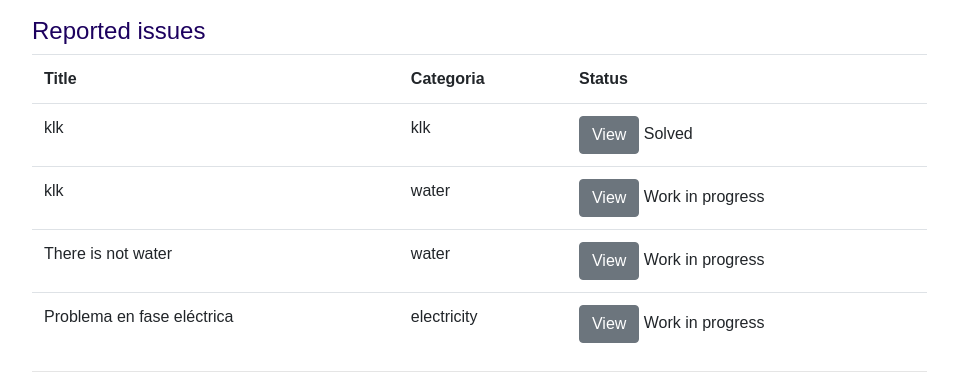
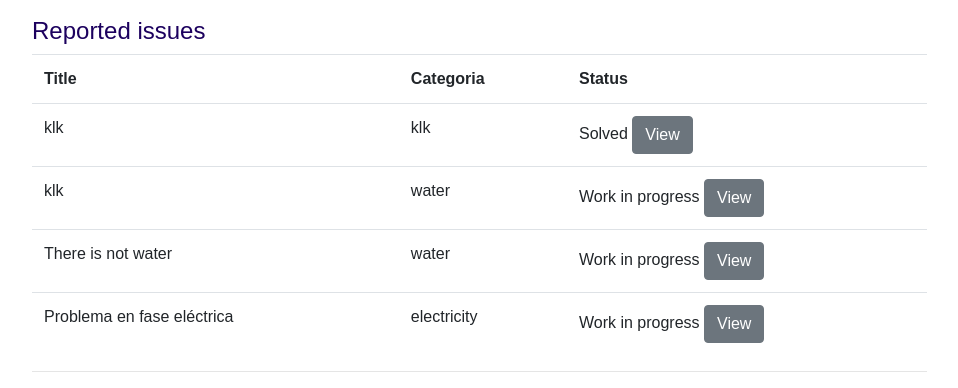
Before and after one commit to Jorgefeliz/Project5CS50, a Django app: template building/templates/building/home.html in a window 1280 px wide. Shown: the part 1115-1503 px from the top of the page, without its empty margins (163-1121 px from the left). Run offline with Django 3.2, Linux system fonts and the light colour scheme; the template is opened without the code that fills it: values that come from a table or form of the project are taken from there, others are empty; data comes from the database, SQL or seed files in the repository; both versions use the stored data as it was after the commit; some libraries are stand-ins or nearby versions.

Commit message:
fixes menores

```diff
--- a/building/static/building/building.js
+++ b/building/static/building/building.js
@@ -413,7 +413,7 @@ function issue_view(issue_id){
 
             <li> Reported: ${result["reported_date"]} </li>
             <li> Status: ${result["status"]} </li>
-            <input type="button" class="btn btn-secondary"  value="Close" onclick="close_form(  ${issue_id} )" />
+            <input type="button" class="btn btn-info"  value="Close" onclick="close_form(  ${issue_id} )" />
         </ul>
         `;
 
--- a/building/templates/building/home.html
+++ b/building/templates/building/home.html
@@ -47,12 +47,14 @@
                         <td>{{ issue.title }}</td>
                         <td>{{ issue.categoria}}</td>
                         <td >
+
+                            {{ issue.status}}
                             <input type="button" class="btn btn-secondary"  value="View" onclick="issue_view( {{ issue.id}} )" />
-                            {{ issue.status}}
                             <div id="detail{{issue.id}}">
 
                             </div>
                         </td>
+
                     </tr>
 
             {% endfor%}
```
Also changed, not shown: db.sqlite3.
